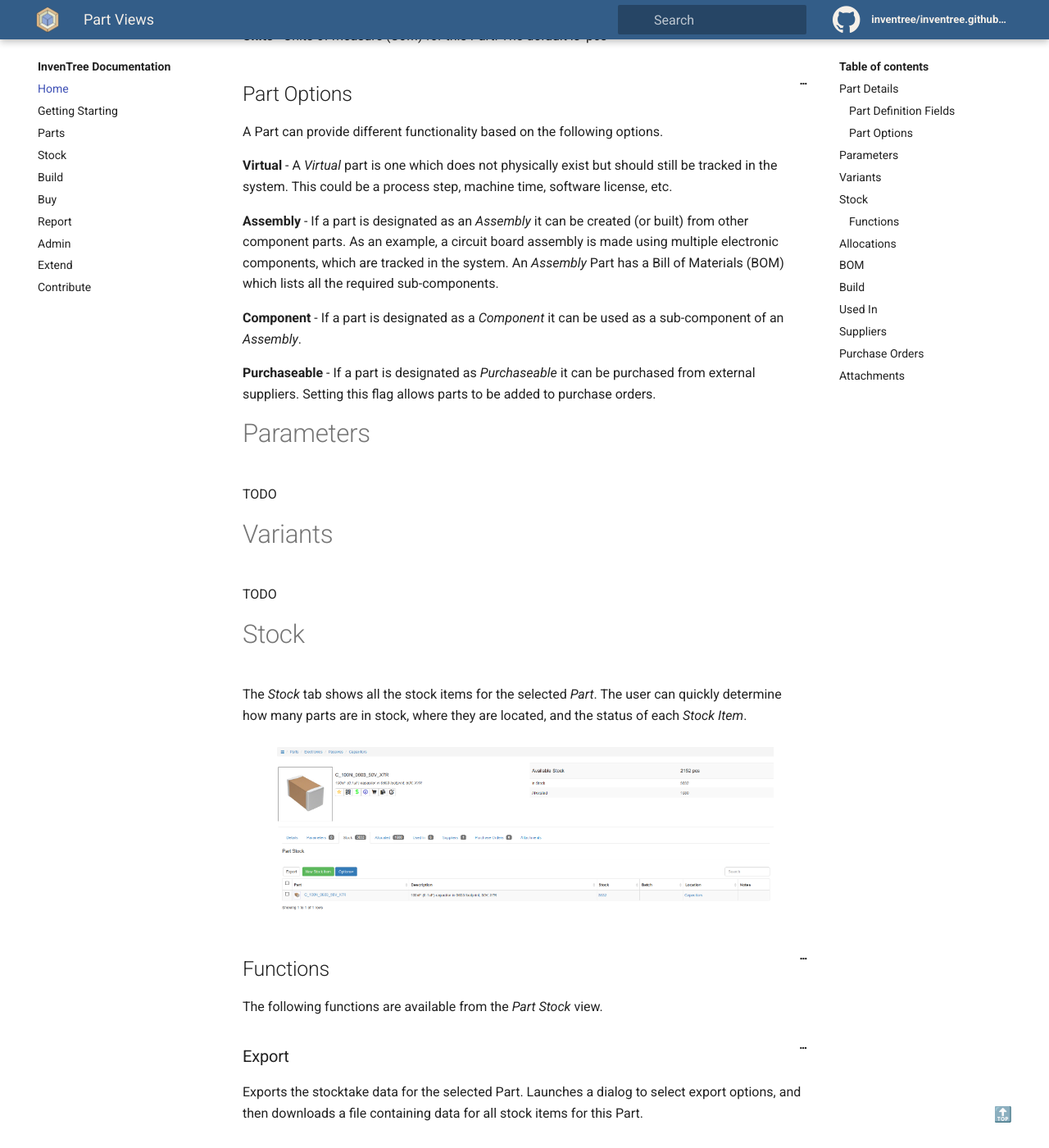
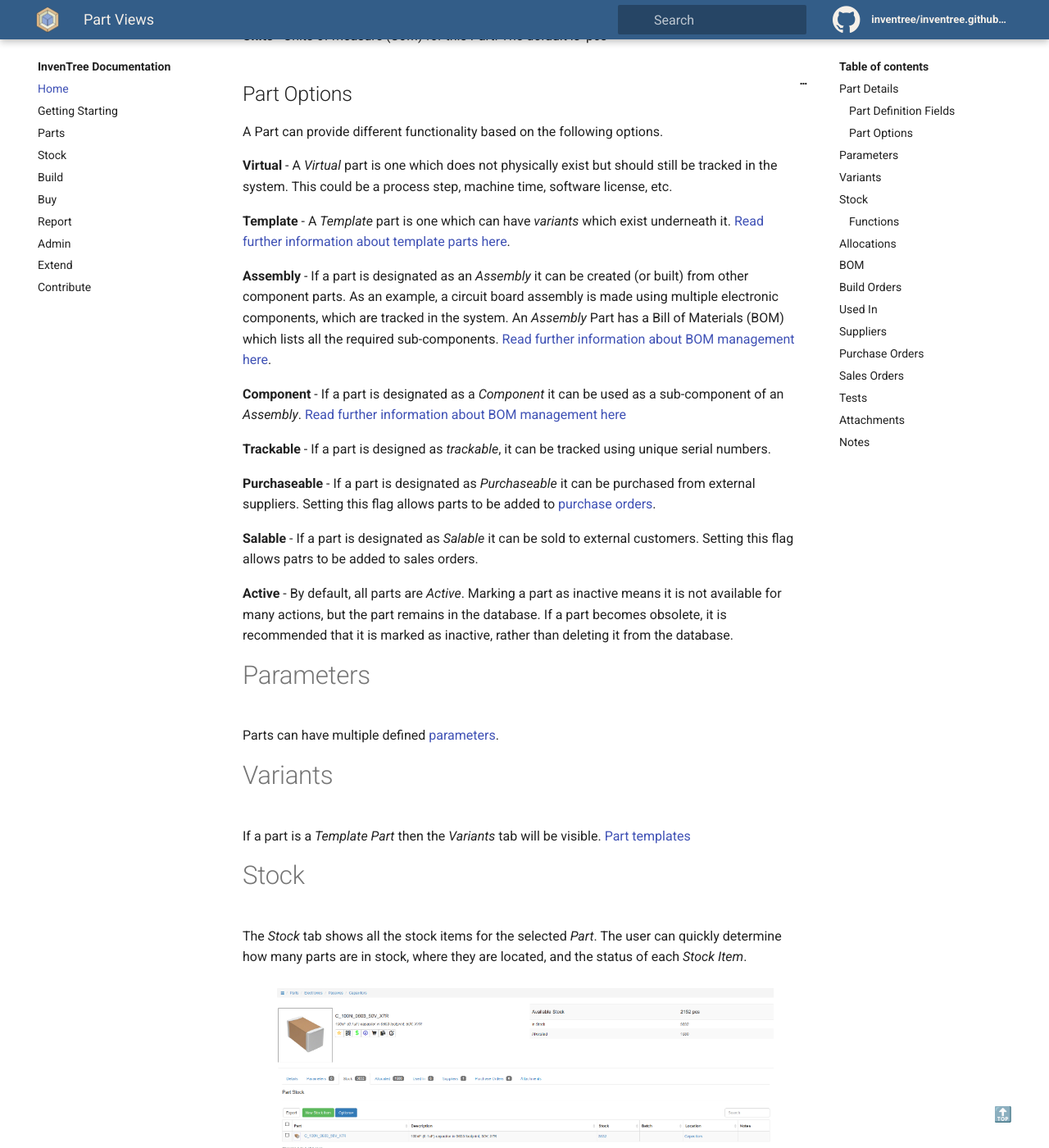
Before and after one commit to inventree/InvenTree.github.io, a Jekyll site: the page built from docs/part/views.md, in a window 1280 px wide and 1400 px high, scrolled down 1025 px. Shown: the whole window at 82% size. Built offline with Jekyll 4.4.1, drawn with Linux system fonts in a browser that asks for light colours; some of the changed text lies outside the part shown.

Commit message:
Doc fixes

```diff
--- a/_data/toc.yaml
+++ b/_data/toc.yaml
@@ -18,7 +18,11 @@
       url: "docs/part/part"
     - title: Part Views
       url: "docs/part/views"
-    - title: Test Templates
+    - title: Parameters
+      url: "docs/part/parameter"
+    - title: Template Parts
+      url: "docs/part/template"
+    - title: Tests
       url: "docs/part/test"
 
 - title: Stock
--- a/docs/part/views.md
+++ b/docs/part/views.md
@@ -3,7 +3,7 @@ title: Part Views
 layout: page
 ---
 
-The Part information page organizes part data into sections, displayed as tabs
+The Part information page organizes part data into sections, displayed as tabs.
 
 # Part Details
 
@@ -15,7 +15,7 @@ A Part is defined in the system by the following parameters:
 
 ## Part Definition Fields
 
-**Name** - The Part name is a simple (unique) test label
+**Part Name** - The Part name is a simple (unique) text label
 
 **Description** - Longer form text field describing the Part
 
@@ -25,7 +25,7 @@ A Part is defined in the system by the following parameters:
 
 **Category** - The Part category is used to group or arrange parts, as per the particular requirements of the user. Categories are arranged in a 'tree' where each category may have multiple child categories.
 
-**URL** - An external URL field is provided to link to an external page. This could be useful the part has extra documentation located on an external server.
+**External Link** - An external URL field is provided to link to an external page. This could be useful the part has extra documentation located on an external server.
 
 **Units** - Units of measure (UoM) for this Part. The default is 'pcs'
 
@@ -33,21 +33,29 @@ A Part is defined in the system by the following parameters:
 
 A Part can provide different functionality based on the following options.
 
-**Virtual** - A *Virtual* part is one which does not physically exist but should still be tracked in the system. This could be a process step,  machine time, software license, etc.
+**Virtual** - A *Virtual* part is one which does not physically exist but should still be tracked in the system. This could be a process step, machine time, software license, etc.
 
-**Assembly** - If a part is designated as an *Assembly* it can be created (or built) from other component parts. As an example, a circuit board assembly is made using multiple electronic components, which are tracked in the system. An *Assembly* Part has a Bill of Materials (BOM) which lists all the required sub-components.
+**Template** - A *Template* part is one which can have *variants* which exist underneath it. [Read further information about template parts here](/docs/part/template).
 
-**Component** - If a part is designated as a *Component* it can be used as a sub-component of an *Assembly*.
+**Assembly** - If a part is designated as an *Assembly* it can be created (or built) from other component parts. As an example, a circuit board assembly is made using multiple electronic components, which are tracked in the system. An *Assembly* Part has a Bill of Materials (BOM) which lists all the required sub-components. [Read further information about BOM management here](/docs/build/bom).
 
-**Purchaseable** - If a part is designated as *Purchaseable* it can be purchased from external suppliers. Setting this flag allows parts to be added to purchase orders.
+**Component** - If a part is designated as a *Component* it can be used as a sub-component of an *Assembly*. [Read further information about BOM management here](/docs/build/bom)
+
+**Trackable** - If a part is designed as *trackable*, it can be tracked using unique serial numbers.
+
+**Purchaseable** - If a part is designated as *Purchaseable* it can be purchased from external suppliers. Setting this flag allows parts to be added to [purchase orders](/docs/buy/po).
+
+**Salable** - If a part is designated as *Salable* it can be sold to external customers. Setting this flag allows patrs to be added to sales orders.
+
+**Active** - By default, all parts are *Active*. Marking a part as inactive means it is not available for many actions, but the part remains in the database. If a part becomes obsolete, it is recommended that it is marked as inactive, rather than deleting it from the database.
 
 # Parameters
 
-TODO
+Parts can have multiple defined [parameters](/docs/part/parameter).
 
 # Variants
 
-TODO
+If a part is a *Template Part* then the *Variants* tab will be visible. [Part templates](/docs/part/template)
 
 # Stock
 
@@ -73,15 +81,15 @@ If stock items are selected in the table, stock actions are enabled via the drop
 
 # Allocations
 
-The *Allocated* tab displays how many units of this part have been allocated to pending builds. This tab is only visible if the Part is a *component* (meaning it can be used to make assemblies).
+The *Allocated* tab displays how many units of this part have been allocated to pending build orders and/or sales orders. This tab is only visible if the Part is a *component* (meaning it can be used to make assemblies), or it is *salable* (meanint it can be sold to customers).
 
 # BOM
 
-The *BOM* tab displays the Bill of Materials - a list of sub-components used to build an assembly. Each row in the BOM specifies a quantity of another Part which is required to build the assembly. This tab is only visible if the Part is an *assembly* (meaning it can be build from other parts).
+The *BOM* tab displays the [Bill of Materials](/docs/build/bom) - a list of sub-components used to build an assembly. Each row in the BOM specifies a quantity of another Part which is required to build the assembly. This tab is only visible if the Part is an *assembly* (meaning it can be build from other parts).
 
-# Build
+# Build Orders
 
-TODO
+{% include alert.html title="TODO" content="Documentation to be written" %}
 
 # Used In
 
@@ -101,6 +109,18 @@ The *Part Purchase Orders* tab lists all the Purchase Orders against the selecte
 
 This tab is only displayed if the part is marked as *Purchaseable*.
 
+# Sales Orders
+
+{% include alert.html title="TODO" content="Documentation to be written" %}
+
+# Tests
+
+If a part is marked as *trackable*, the user can define tests which must be performed on any stock items which are instances of this part. [Read more about testing](/docs/part/test).
+
 # Attachments
 
 The *Part Attachments* tab displays file attachments associated with the selected *Part*. Multiple file attachements (such as datasheets) can be uploaded for each *Part*.
+
+# Notes
+
+A part may have notes attached, which support markdown formatting.
```
Also changed, not shown: other parts of docs/part/views.md (+1 -1 lines), docs/part/parameter.md (added, +8 -0 lines), docs/part/part.md (+3 -1 lines), docs/part/template.md (added, +8 -0 lines), docs/stock/stock.md (+1 -1 lines).
